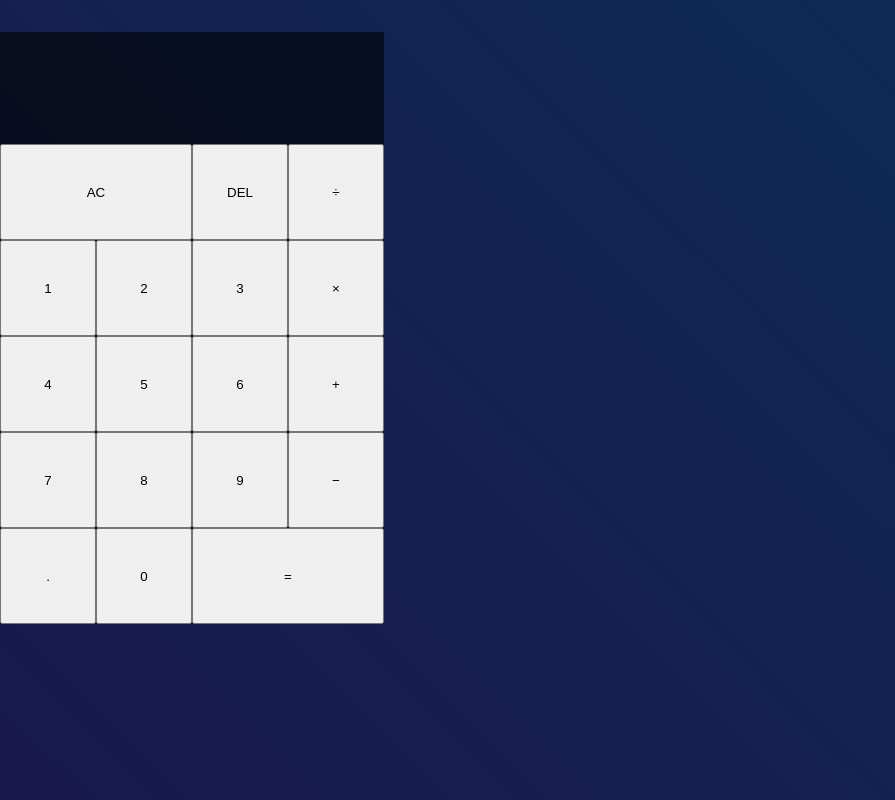
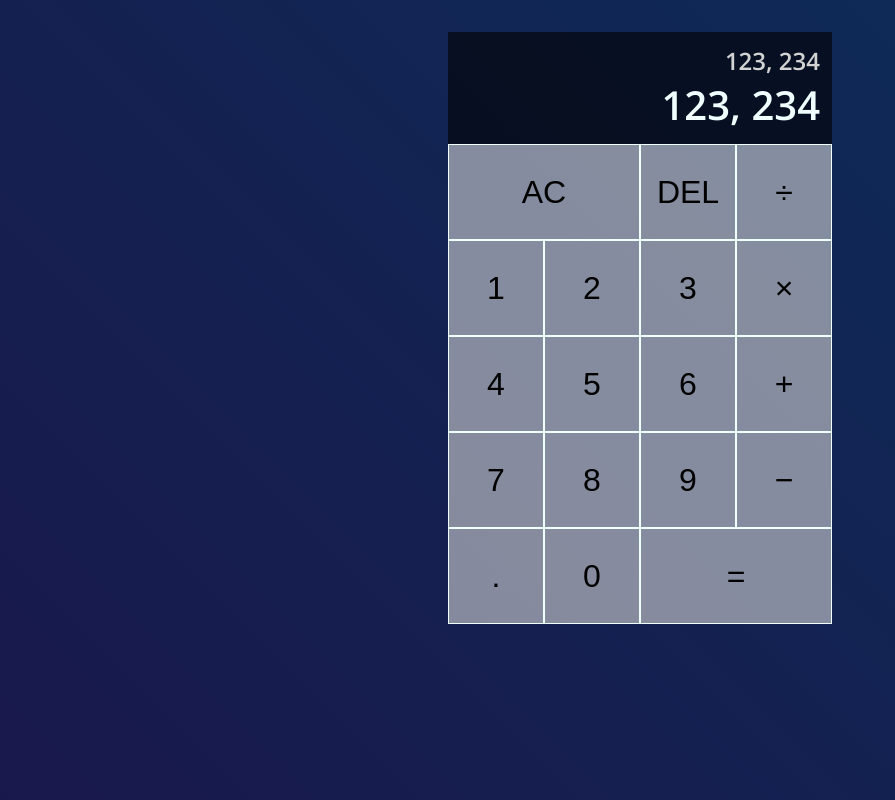
Before and after one commit to AmariPa/React-Calculator, a React (Create React App) app: page / in a window 1280 px wide. Shown: the whole page, without its empty margins (0-895 px from the left). Built offline with nearby package versions, Linux system fonts and the light colour scheme.

Commit message:
calculator styling complete

```diff
--- a/src/App.css
+++ b/src/App.css
@@ -1,3 +1,6 @@
+
+@import url('https://fonts.googleapis.com/css2?family=Open+Sans:wght@600&display=swap');
+
 html {
     height: 100%;
 }
@@ -10,13 +13,27 @@ body {
     margin: 0;
     background: #0C2E59;
     background: linear-gradient(225deg, #0C2E59, #19184C);
+    font-family: 'Open Sans', sans-serif;
 }
 
-.calc-grid {
+.calc {
     display: grid;
     margin-top: 2rem;
     grid-template-columns: repeat(4, 6rem);
     grid-template-rows: minmax(7rem, auto) repeat(5, 6rem);
+    justify-content: center;
+}
+
+.calc > button {
+    cursor: pointer;
+    font-size: 2rem;
+    border: 1px solid azure;
+    outline: none;
+    background-color: rgb(211, 211, 211, 0.60);
+}
+
+.calc > button:hover, .calc > button:focus  {
+    background-color: azure;
 }
 
 .big-button {
@@ -27,4 +44,21 @@ body {
     grid-column: 1 / -1;
     background-color: rgb(0, 0, 0, 0.60);
     display: flex;
+    flex-direction: column;
+    align-items: flex-end;
+    justify-content: space-around;
+    padding: .75rem;
+    word-wrap: break-word;
+    word-break: break-all;
+
 }
+
+.output .previous {
+    color:lightgray;
+    font-size: 1.5rem;
+}
+
+.output .current {
+    color: azure;
+    font-size: 2.5rem;
+}
--- a/src/App.js
+++ b/src/App.js
@@ -2,10 +2,10 @@ import './App.css'
 
 function App() {
   return (
-    <div className="calc-grid">
+    <div className="calc">
       <div className='output'>
-        <div className='previous'></div>
-        <div className='current'></div>
+        <div className='previous'>123, 234</div>
+        <div className='current'>123, 234</div>
       </div>
       <button className='big-button'>AC</button>
       <button>DEL</button>
```
